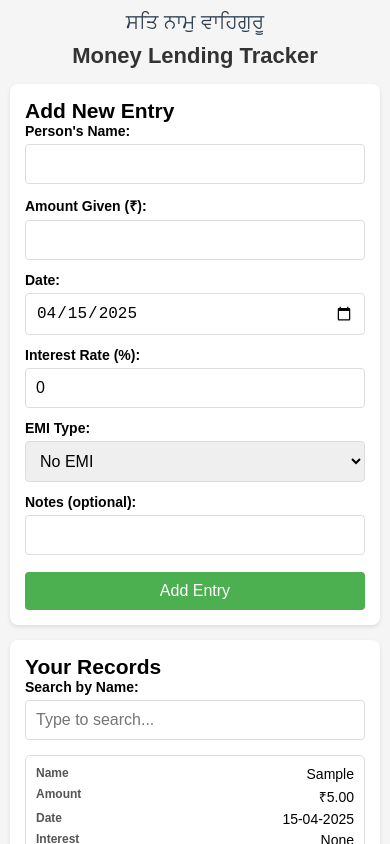
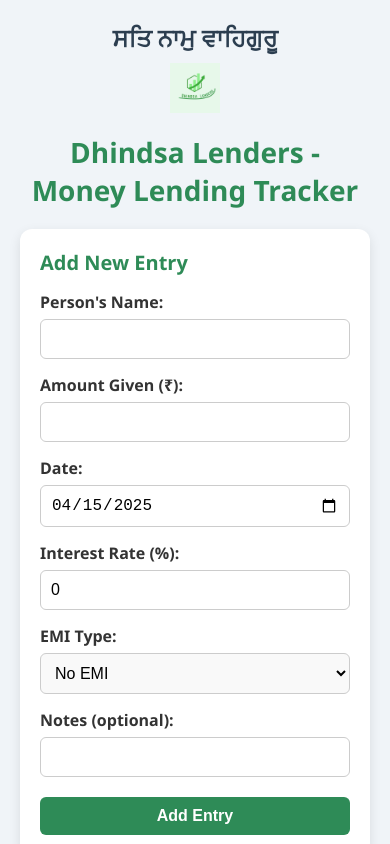
Before and after one commit to Mannan2010/7814160270, a plain HTML site: page index.html in a window 390 px wide. Both pictures are taken after typing "Sample", "5", "Sample" into the empty fields and a click on the button "Add Entry". Shown: the top 844 px of the page. Drawn offline with Linux system fonts and the light colour scheme.

Commit message:
index.html

```diff
--- a/index.html
+++ b/index.html
@@ -3,134 +3,190 @@
 <head>
   <meta charset="UTF-8" />
   <meta name="viewport" content="width=device-width, initial-scale=1.0"/>
-  <title>Money Lending Tracker</title>
+  <title>Dhindsa Lenders</title>
   <style>
     * {
       box-sizing: border-box;
       margin: 0;
       padding: 0;
     }
+
     body {
-      font-family: Arial, sans-serif;
-      padding: 10px;
-      background-color: #f5f5f5;
-      font-size: 14px;
+      font-family: 'Segoe UI', Tahoma, Geneva, Verdana, sans-serif;
+      padding: 20px;
+      background-color: #f0f4f8;
+      color: #333;
     }
+
     .header {
       display: flex;
+      align-items: center;
       justify-content: center;
-      align-items: center;
-      margin-bottom: 10px;
+      gap: 20px;
+      margin-bottom: 20px;
+      flex-wrap: wrap;
     }
+
     .punjabi-title {
-      font-size: 20px;
+      font-size: 24px;
+      font-weight: 600;
       color: #2c3e50;
       text-align: center;
     }
+
+    .logo {
+      height: 60px;
+    }
+
     h1 {
-      color: #333;
       text-align: center;
-      margin: 5px 0 15px;
-      font-size: 22px;
+      font-size: 28px;
+      color: #2e8b57;
+      margin-bottom: 20px;
     }
+
     .form-container, .records-container {
-      background-color: white;
-      padding: 15px;
-      border-radius: 8px;
-      box-shadow: 0 2px 4px rgba(0,0,0,0.1);
+      background-color: #ffffff;
+      padding: 20px;
+      border-radius: 12px;
+      box-shadow: 0 4px 12px rgba(0, 0, 0, 0.1);
+      margin-bottom: 25px;
+    }
+
+    h2 {
+      margin-bottom: 15px;
+      font-size: 20px;
+      color: #2e8b57;
+    }
+
+    .form-group {
       margin-bottom: 15px;
     }
-    .form-group {
-      margin-bottom: 12px;
-    }
+
     label {
       display: block;
-      margin-bottom: 5px;
-      font-weight: bold;
+      margin-bottom: 6px;
+      font-weight: 600;
     }
+
     input, select, button {
       width: 100%;
       padding: 10px;
-      border: 1px solid #ddd;
-      border-radius: 4px;
+      border-radius: 6px;
+      border: 1px solid #ccc;
       font-size: 16px;
+      transition: all 0.2s ease-in-out;
     }
+
+    input:focus, select:focus {
+      border-color: #2e8b57;
+      outline: none;
+    }
+
+    select {
+      background-color: #f9f9f9;
+    }
+
     button {
-      background-color: #4CAF50;
+      background-color: #2e8b57;
       color: white;
       border: none;
+      font-weight: bold;
       cursor: pointer;
+      transition: background-color 0.3s ease;
       margin-top: 5px;
     }
-    button.delete-btn {
-      background-color: #f44336;
-      padding: 5px 10px;
-      font-size: 12px;
+
+    button:hover {
+      background-color: #256d47;
     }
-    button.details-btn {
-      background-color: #2196F3;
-      padding: 5px 10px;
-      font-size: 12px;
+
+    .delete-btn {
+      background-color: #e74c3c;
     }
+
+    .delete-btn:hover {
+      background-color: #c0392b;
+    }
+
+    .details-btn {
+      background-color: #3498db;
+    }
+
+    .details-btn:hover {
+      background-color: #2980b9;
+    }
+
     .records-list {
-      margin-top: 15px;
+      margin-top: 20px;
     }
+
     .record-item {
-      background: #fff;
+      background: #f9f9f9;
       border: 1px solid #ddd;
-      border-radius: 5px;
-      padding: 10px;
-      margin-bottom: 10px;
+      border-radius: 8px;
+      padding: 15px;
+      margin-bottom: 12px;
     }
+
     .record-field {
-      margin-bottom: 5px;
       display: flex;
       justify-content: space-between;
+      margin-bottom: 8px;
     }
-    .record-field strong {
-      color: #555;
-      font-size: 12px;
-      width: 30%;
-    }
-    .record-field span {
-      width: 70%;
-      text-align: right;
-    }
+
     .record-actions {
       display: flex;
       justify-content: space-between;
       margin-top: 10px;
     }
+
     .total {
+      background-color: #e0f7ea;
+      color: #2e8b57;
       font-weight: bold;
-      margin-top: 15px;
-      font-size: 16px;
+      padding: 12px;
+      border-radius: 8px;
       text-align: center;
-      padding: 10px;
-      background: #f0f0f0;
-      border-radius: 5px;
+      margin-top: 20px;
+      font-size: 18px;
     }
+
     .search-container {
       margin-bottom: 15px;
     }
+
     .emi-details {
-      margin-top: 10px;
+      margin-top: 12px;
       padding: 10px;
-      background: #f9f9f9;
-      border-radius: 5px;
+      background: #eef6f9;
+      border-radius: 6px;
       display: none;
     }
+
     .emi-details.show {
       display: block;
+    }
+
+    @media (max-width: 600px) {
+      .header {
+        flex-direction: column;
+        gap: 10px;
+      }
+      .logo {
+        height: 50px;
+      }
     }
   </style>
 </head>
 <body>
+
   <div class="header">
     <div class="punjabi-title">ਸਤਿ ਨਾਮੁ ਵਾਹਿਗੁਰੂ</div>
+    <img src="VD.png" alt="Logo" class="logo" />
   </div>
 
-  <h1>Money Lending Tracker</h1>
+  <h1>Dhindsa Lenders - Money Lending Tracker</h1>
 
   <div class="form-container">
     <h2>Add New Entry</h2>
@@ -148,7 +204,7 @@
     </div>
     <div class="form-group">
       <label for="interest">Interest Rate (%):</label>
-      <input type="number" id="interest" step="any" value="0">
+      <input type="number" id="interest" step="0.1" value="0">
     </div>
     <div class="form-group">
       <label for="emiType">EMI Type:</label>
@@ -182,6 +238,7 @@
   <script>
     document.addEventListener('DOMContentLoaded', function () {
       document.getElementById('date').valueAsDate = new Date();
+
       document.getElementById('emiType').addEventListener('change', function () {
         document.getElementById('emiAmountGroup').style.display =
           this.value === 'none' ? 'none' : 'block';
@@ -198,13 +255,13 @@
       const name = document.getElementById('name').value.trim();
       const amount = parseFloat(document.getElementById('amount').value);
       const date = document.getElementById('date').value;
-      const interest = parseFloat(document.getElementById('interest').value) || 0;
+      const interest = parseFloat(document.getElementById('interest').value);
       const emiType = document.getElementById('emiType').value;
-      const emiAmount = parseFloat(document.getElementById('emiAmount').value) || 0;
+      const emiAmount = parseFloat(document.getElementById('emiAmount').value);
       const notes = document.getElementById('notes').value.trim();
 
-      if (!name || isNaN(amount) || !date) {
-        alert('Please fill in all required fields (Name, Amount, Date)');
+      if (!name || isNaN(amount) || !date || isNaN(interest)) {
+        alert('Please fill in all required fields.');
         return;
       }
 
@@ -246,22 +303,18 @@
         ? records.filter(r => r.name.toLowerCase().includes(searchTerm.toLowerCase()))
         : records;
 
-      filteredRecords.sort((a, b) => new Date(b.date) - new Date(a.date));
-
       let totalAmount = 0;
 
       filteredRecords.forEach(record => {
-        const amount = parseFloat(record.amount);
-        if (!isNaN(amount)) totalAmount += amount;
-
+        totalAmount += record.amount;
         const recordItem = document.createElement('div');
         recordItem.className = 'record-item';
         recordItem.innerHTML = `
-          <div class="record-field"><strong>Name</strong><span>${record.name}</span></div>
-          <div class="record-field"><strong>Amount</strong><span>₹${amount.toFixed(2)}</span></div>
-          <div class="record-field"><strong>Date</strong><span>${formatDate(record.date)}</span></div>
-          <div class="record-field"><strong>Interest</strong><span>${record.interest > 0 ? record.interest + '%' : 'None'}</span></div>
-          <div class="record-field"><strong>Payment Plan</strong><span>${record.emiType === 'none' ? 'None' : `${record.emiType} EMI: ₹${parseFloat(record.emiAmount).toFixed(2)}`}</span></div>
+          <div class="record-field"><strong>Name:</strong><span>${record.name}</span></div>
+          <div class="record-field"><strong>Amount:</strong><span>₹${record.amount.toFixed(2)}</span></div>
+          <div class="record-field"><strong>Date:</strong><span>${formatDate(record.date)}</span></div>
+          <div class="record-field"><strong>Interest:</strong><span>${record.interest}%</span></div>
+          <div class="record-field"><strong>EMI:</strong><span>${record.emiType !== 'none' ? `${record.emiType} - ₹${record.emiAmount}` : 'None'}</span></div>
           <div class="record-actions">
             <button class="details-btn" onclick="toggleDetails(${record.id})">Payment History</button>
             <button class="delete-btn" onclick="deleteEntry(${record.id})">Delete</button>
@@ -271,12 +324,12 @@
             <div id="payment-history-${record.id}">
               ${record.payments.length > 0 ? record.payments.map(p => `
                 <div class="record-field">
-                  <span>${formatDate(p.date)}</span><span>₹${parseFloat(p.amount).toFixed(2)}</span>
+                  <span>${formatDate(p.date)}</span><span>₹${p.amount.toFixed(2)}</span>
                 </div>`).join('') : '<div>No payments recorded</div>'}
             </div>
             <div class="form-group" style="margin-top:10px;">
               <input type="number" id="payment-amount-${record.id}" placeholder="Payment amount">
-              <button onclick="addPayment(${record.id})" style="margin-top:5px;">Add Payment</button>
+              <button onclick="addPayment(${record.id})">Add Payment</button>
             </div>
           </div>
         `;
@@ -292,10 +345,7 @@
 
     function formatDate(dateString) {
       const date = new Date(dateString);
-      const day = String(date.getDate()).padStart(2, '0');
-      const month = String(date.getMonth() + 1).padStart(2, '0');
-      const year = date.getFullYear();
-      return `${day}-${month}-${year}`;
+      return `${date.getDate().toString().padStart(2, '0')}-${(date.getMonth()+1).toString().padStart(2, '0')}-${date.getFullYear()}`;
     }
 
     function searchRecords() {
@@ -311,8 +361,8 @@
     function deleteEntry(id) {
       if (confirm('Are you sure you want to delete this entry?')) {
         const records = JSON.parse(localStorage.getItem('moneyRecords')) || [];
-        const updatedRecords = records.filter(record => record.id !== id);
-        localStorage.setItem('moneyRecords', JSON.stringify(updatedRecords));
+        const updated = records.filter(r => r.id !== id);
+        localStorage.setItem('moneyRecords', JSON.stringify(updated));
         loadRecords(document.getElementById('search').value);
       }
     }
@@ -321,7 +371,7 @@
       const amountInput = document.getElementById(`payment-amount-${id}`);
       const amount = parseFloat(amountInput.value);
       if (isNaN(amount) || amount <= 0) {
-        alert('Please enter a valid payment amount');
+        alert('Enter a valid payment amount');
         return;
       }
 
```
